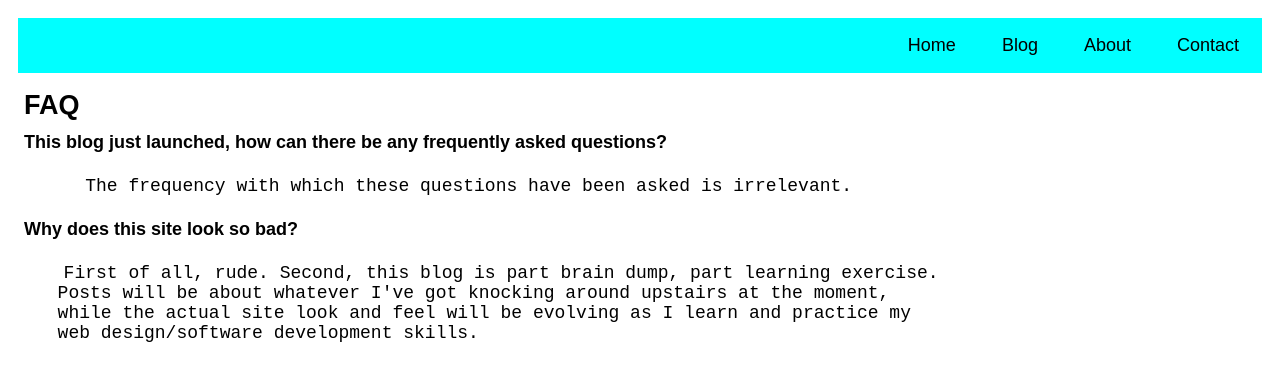
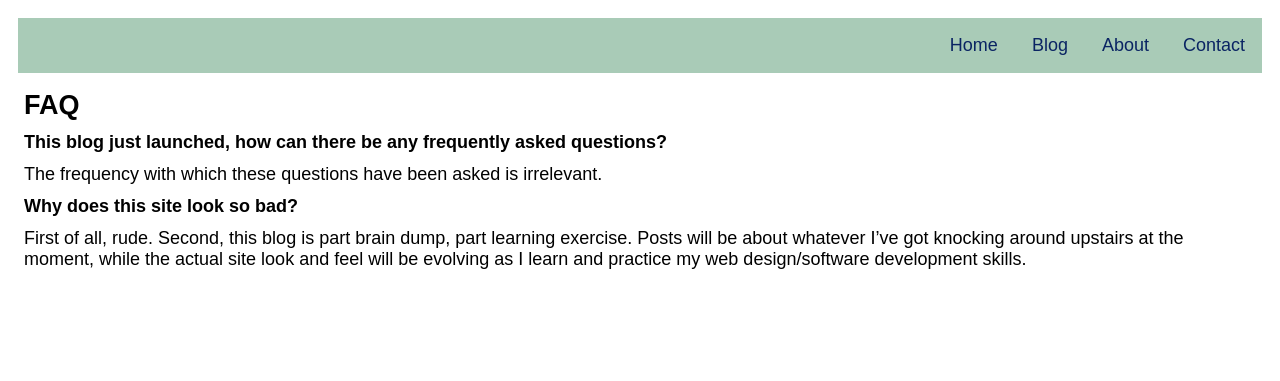
Before and after one commit to jaytomatic/jaytomatic.github.io, a Jekyll site: the page built from _pages/faq.md, in a window 1280 px wide. Shown: the top 381 px of the page. Built offline with Jekyll 4.4.1, drawn with Linux system fonts in a browser that asks for light colours.

Commit message:
updated css, corrected faq text wrap

```diff
--- a/_layouts/default.html
+++ b/_layouts/default.html
@@ -8,6 +8,7 @@
 </head>
 <body>
     <nav>
+
         <ul class="nav-links">
             <li><a href="/contact" {% if page.title == "Contact" %}class="active-page"{% endif %}>Contact</a></li>
             <li><a href="/about" {% if page.title == "About" %}class="active-page"{% endif %}>About</a></li>
--- a/_sass/general/general.scss
+++ b/_sass/general/general.scss
@@ -9,7 +9,7 @@ ul {
   margin: 0;
   padding: 0;
   overflow: hidden;
-  background-color: aqua;
+  background-color: #a9cbb7;
 }
 
 li {
@@ -18,14 +18,14 @@ li {
 
 li a {
   display: block;
-  color: black;
+  color: #0A2463;
   text-align: center;
-  padding: 10px 16px;
+  padding: 10px 10px;
   text-decoration: none;
 }
 
 li a:hover {
-  background-color: whitesmoke;
+  background-color: #FFC800;
 }
 
 
```
Also changed, not shown: _pages/faq.md (+4 -5 lines).
